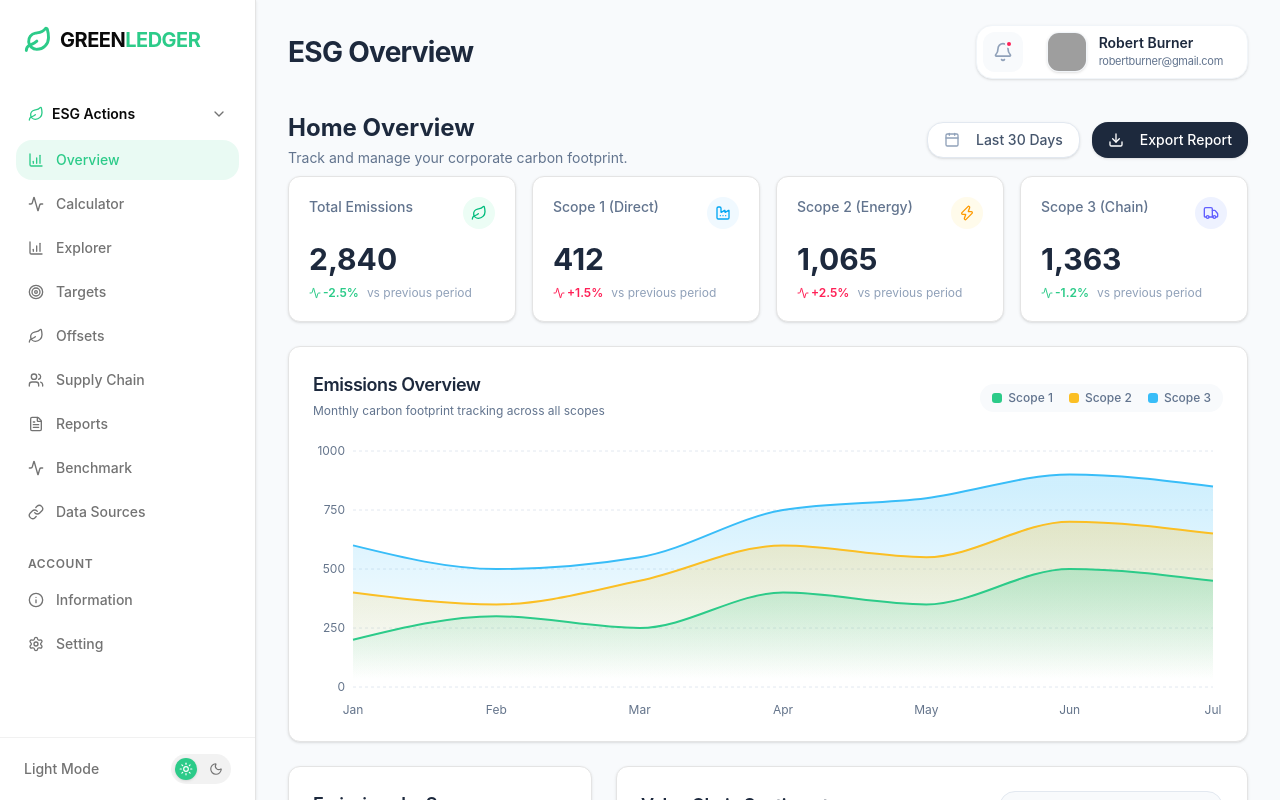
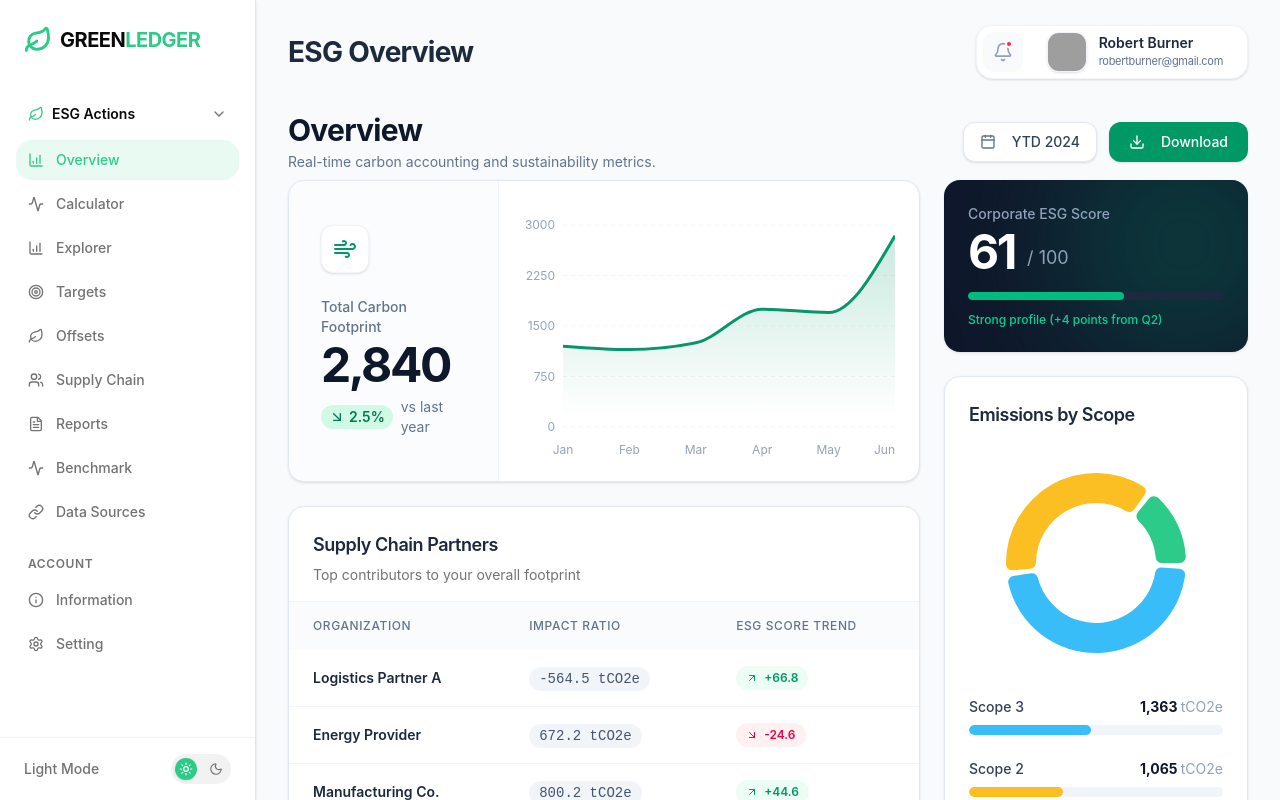
Before and after one commit to ahhrsya/esg-dashboard, a React (Vite) app: page /dashboard#/dashboard in a window 1280 px wide. Built offline with nearby package versions, Linux system fonts and the light colour scheme; grey boxes are pictures that could not be loaded.

Commit message:
Complete redesign of Dashboard layout - 2 column structure

```diff
--- a/src/pages/Dashboard.tsx
+++ b/src/pages/Dashboard.tsx
@@ -1,146 +1,170 @@
-import { Card, CardContent, CardHeader, CardTitle } from "@/components/ui/card";
+import { Card, CardContent, CardHeader, CardTitle, CardDescription } from "@/components/ui/card";
 import { Button } from "@/components/ui/button";
 import { PieChart, Pie, Cell, ResponsiveContainer, Tooltip, AreaChart, Area, XAxis, YAxis, CartesianGrid } from "recharts";
-import { Calendar, Download, Leaf, Truck, Zap, Factory, TrendingUp, Search, Activity } from "lucide-react";
-import { Input } from "@/components/ui/input";
+import { Calendar, Download, ArrowUpRight, ArrowDownRight, Wind } from "lucide-react";
 
 export default function Dashboard() {
   const pieData = [
-    { name: "Scope 1 (Direct)", value: 412, color: "var(--color-brand-green)" },
-    { name: "Scope 2 (Energy)", value: 1065, color: "#FBBF24" },
-    { name: "Scope 3 (Chain)", value: 1363, color: "#38BDF8" },
+    { name: "Scope 1", value: 412, color: "var(--color-brand-green)" },
+    { name: "Scope 2", value: 1065, color: "#FBBF24" },
+    { name: "Scope 3", value: 1363, color: "#38BDF8" },
   ];
 
   const areaData = [
-    { name: "Jan", scope1: 200, scope2: 400, scope3: 600 },
-    { name: "Feb", scope1: 300, scope2: 350, scope3: 500 },
-    { name: "Mar", scope1: 250, scope2: 450, scope3: 550 },
-    { name: "Apr", scope1: 400, scope2: 600, scope3: 750 },
-    { name: "May", scope1: 350, scope2: 550, scope3: 800 },
-    { name: "Jun", scope1: 500, scope2: 700, scope3: 900 },
-    { name: "Jul", scope1: 450, scope2: 650, scope3: 850 },
+    { name: "Jan", total: 1200 },
+    { name: "Feb", total: 1150 },
+    { name: "Mar", total: 1250 },
+    { name: "Apr", total: 1750 },
+    { name: "May", total: 1700 },
+    { name: "Jun", total: 2840 },
   ];
 
   const scorecardData = [
-    { company: "Logistics Partner A", score: 66.8, mentions: "3,212", impact: "-564.5" },
-    { company: "Energy Provider", score: -24.6, mentions: "2,249", impact: "672.2" },
-    { company: "Manufacturing Co.", score: 44.6, mentions: "2,800", impact: "800.2" },
-    { company: "Tech Services", score: 55.6, mentions: "813", impact: "-321.3" },
-    { company: "Office Supplies", score: 72.1, mentions: "450", impact: "-110.0" },
-  ];
-
-  const topCards = [
-    { title: "Total Emissions", value: "2,840", diff: "-2.5%", isPositive: true, icon: Leaf, bg: "bg-emerald-50 text-emerald-500" },
-    { title: "Scope 1 (Direct)", value: "412", diff: "+1.5%", isPositive: false, icon: Factory, bg: "bg-sky-50 text-sky-500" },
-    { title: "Scope 2 (Energy)", value: "1,065", diff: "+2.5%", isPositive: false, icon: Zap, bg: "bg-amber-50 text-amber-500" },
-    { title: "Scope 3 (Chain)", value: "1,363", diff: "-1.2%", isPositive: true, icon: Truck, bg: "bg-indigo-50 text-indigo-500" },
+    { company: "Logistics Partner A", score: "+66.8", impact: "-564.5", status: "good" },
+    { company: "Energy Provider", score: "-24.6", impact: "672.2", status: "bad" },
+    { company: "Manufacturing Co.", score: "+44.6", impact: "800.2", status: "good" },
+    { company: "Tech Services", score: "+55.6", impact: "-321.3", status: "good" },
   ];
 
   return (
-    <div className="space-y-6 animate-in fade-in duration-500">
+    <div className="space-y-6 animate-in fade-in duration-500 pb-10">
       <div className="flex flex-col md:flex-row justify-between items-start md:items-center gap-4 mb-2">
         <div>
-          <h2 className="text-2xl font-bold font-heading text-slate-800 flex items-center gap-2">
-            Home Overview
+          <h2 className="text-3xl font-bold font-heading text-slate-900 tracking-tight">
+            Overview
           </h2>
-          <p className="text-slate-500 text-sm mt-1">Track and manage your corporate carbon footprint.</p>
+          <p className="text-slate-500 text-sm mt-1">Real-time carbon accounting and sustainability metrics.</p>
         </div>
         <div className="flex items-center gap-3">
-          <Button variant="outline" className="bg-white text-slate-600 shadow-sm border-slate-200 rounded-lg h-9 px-4 text-sm font-medium">
-            <Calendar className="w-4 h-4 mr-2 text-slate-400" />
-            Last 30 Days
+          <Button variant="outline" className="bg-white border-slate-200 text-slate-700 h-10 px-4 rounded-xl font-medium shadow-sm">
+            <Calendar className="w-4 h-4 mr-2 text-slate-500" />
+            YTD 2024
           </Button>
-          <Button className="bg-slate-800 hover:bg-slate-700 text-white rounded-lg shadow-sm h-9 px-4 text-sm font-medium">
+          <Button className="bg-emerald-600 hover:bg-emerald-700 text-white h-10 px-5 rounded-xl font-medium shadow-sm border-0">
             <Download className="w-4 h-4 mr-2" />
-            Export Report
+            Download
           </Button>
         </div>
       </div>
 
-      <div className="grid grid-cols-1 sm:grid-cols-2 lg:grid-cols-4 gap-4">
-        {topCards.map((card, idx) => (
-          <Card key={idx} className="border-border shadow-sm rounded-xl hover:shadow-md transition-shadow">
-            <CardContent className="p-5">
-              <div className="flex justify-between items-start mb-3">
-                <p className="text-slate-500 text-sm font-medium">{card.title}</p>
-                <div className={`p-2 rounded-lg ${card.bg}`}>
-                  <card.icon className="w-4 h-4" />
+      <div className="grid grid-cols-1 xl:grid-cols-12 gap-6">
+
+        {/* LEFT COLUMN */}
+        <div className="xl:col-span-8 flex flex-col gap-6">
+
+          {/* Main Hero Metric + Graph */}
+          <Card className="border-slate-200 shadow-sm rounded-2xl overflow-hidden">
+            <div className="flex flex-col lg:flex-row">
+              <div className="lg:w-1/3 p-6 lg:p-8 bg-slate-50/50 flex flex-col justify-center border-b lg:border-b-0 lg:border-r border-slate-100">
+                <div className="w-12 h-12 bg-white rounded-xl shadow-sm flex items-center justify-center mb-6 border border-slate-100">
+                  <Wind className="w-6 h-6 text-emerald-600" />
+                </div>
+                <h3 className="text-slate-500 font-medium text-sm mb-1">Total Carbon Footprint</h3>
+                <div className="flex items-baseline gap-2 mb-2">
+                  <span className="text-5xl font-bold font-heading text-slate-900 tracking-tighter">2,840</span>
+                </div>
+                <div className="flex items-center gap-2">
+                  <span className="inline-flex items-center gap-1 bg-emerald-100 text-emerald-700 font-semibold px-2 py-0.5 rounded-md text-sm">
+                    <ArrowDownRight className="w-4 h-4" /> 2.5%
+                  </span>
+                  <span className="text-slate-500 text-sm">vs last year</span>
                 </div>
               </div>
-              <div className="flex flex-col gap-1">
-                <span className="text-3xl font-bold font-heading text-slate-800">{card.value}</span>
-                <div className="flex items-center gap-2 text-xs mt-1">
-                  <span className={`font-semibold flex items-center gap-0.5 ${card.isPositive ? 'text-brand-green' : 'text-rose-500'}`}>
-                    <Activity className="w-3 h-3" />
-                    {card.diff}
+              <div className="lg:w-2/3 p-6 h-[300px] lg:h-auto min-h-[300px]">
+                <ResponsiveContainer width="100%" height="100%">
+                  <AreaChart data={areaData} margin={{ top: 20, right: 0, left: -20, bottom: 0 }}>
+                    <defs>
+                      <linearGradient id="colorTotal" x1="0" y1="0" x2="0" y2="1">
+                        <stop offset="5%" stopColor="#059669" stopOpacity={0.2}/>
+                        <stop offset="95%" stopColor="#059669" stopOpacity={0}/>
+                      </linearGradient>
+                    </defs>
+                    <CartesianGrid strokeDasharray="4 4" vertical={false} stroke="#f1f5f9" />
+                    <XAxis dataKey="name" axisLine={false} tickLine={false} tick={{ fontSize: 12, fill: "#94a3b8" }} dy={10} />
+                    <YAxis axisLine={false} tickLine={false} tick={{ fontSize: 12, fill: "#94a3b8" }} />
+                    <Tooltip cursor={{ stroke: '#cbd5e1', strokeWidth: 1, strokeDasharray: '4 4' }} contentStyle={{ borderRadius: '12px', border: '1px solid #e2e8f0', boxShadow: '0 10px 15px -3px rgba(0,0,0,0.1)' }} />
+                    <Area type="monotone" dataKey="total" stroke="#059669" strokeWidth={3} fillOpacity={1} fill="url(#colorTotal)" activeDot={{ r: 6, fill: "#059669", stroke: "#fff", strokeWidth: 2 }} />
+                  </AreaChart>
+                </ResponsiveContainer>
+              </div>
+            </div>
+          </Card>
+
+          {/* Table */}
+          <Card className="border-slate-200 shadow-sm rounded-2xl flex-1">
+            <CardHeader className="border-b border-slate-100 pb-4">
+              <CardTitle className="text-lg font-heading text-slate-800">Supply Chain Partners</CardTitle>
+              <CardDescription>Top contributors to your overall footprint</CardDescription>
+            </CardHeader>
+            <CardContent className="p-0">
+              <div className="overflow-x-auto">
+                <table className="w-full text-sm text-left">
+                  <thead className="text-xs text-slate-500 font-medium bg-slate-50/80">
+                    <tr>
+                      <th className="px-6 py-4 font-medium uppercase tracking-wider">Organization</th>
+                      <th className="px-6 py-4 font-medium uppercase tracking-wider">Impact Ratio</th>
+                      <th className="px-6 py-4 font-medium uppercase tracking-wider">ESG Score Trend</th>
+                    </tr>
+                  </thead>
+                  <tbody className="divide-y divide-slate-100">
+                    {scorecardData.map((row, idx) => (
+                      <tr key={idx} className="hover:bg-slate-50/50 transition-colors">
+                        <td className="px-6 py-4">
+                          <span className="font-semibold text-slate-800">{row.company}</span>
+                        </td>
+                        <td className="px-6 py-4">
+                          <span className="font-mono text-slate-600 bg-slate-100 px-2.5 py-1 rounded-md">{row.impact} tCO2e</span>
+                        </td>
+                        <td className="px-6 py-4">
+                          <span className={`inline-flex items-center gap-1.5 px-2.5 py-1 rounded-lg text-xs font-semibold ${row.status === 'good' ? 'bg-emerald-50 text-emerald-600' : 'bg-rose-50 text-rose-600'}`}>
+                            {row.status === 'good' ? <ArrowUpRight className="w-3 h-3" /> : <ArrowDownRight className="w-3 h-3" />}
+                            {row.score}
                           </span>
-                  <span className="text-slate-400">vs previous period</span>
-                </div>
+                        </td>
+                      </tr>
+                    ))}
+                  </tbody>
+                </table>
               </div>
             </CardContent>
           </Card>
-        ))}
+
         </div>
 
-      <div>
-        <Card className="border-border shadow-sm rounded-xl">
-          <CardHeader className="flex flex-row items-center justify-between pb-4">
-            <div>
-              <CardTitle className="text-lg font-heading text-slate-800">Emissions Overview</CardTitle>
-              <p className="text-xs text-slate-500 mt-1">Monthly carbon footprint tracking across all scopes</p>
+        {/* RIGHT COLUMN */}
+        <div className="xl:col-span-4 flex flex-col gap-6">
+
+          {/* ESG Score Mini Card */}
+           <Card className="border-slate-200 shadow-sm rounded-2xl bg-slate-900 border-0 text-white overflow-hidden relative">
+            <div className="absolute top-0 right-0 p-32 bg-emerald-500/20 rounded-full blur-3xl -mr-16 -mt-16 pointer-events-none"></div>
+            <CardContent className="p-6 relative z-10">
+              <p className="text-slate-400 text-sm font-medium mb-1">Corporate ESG Score</p>
+              <div className="flex items-end gap-3 mb-4">
+                <span className="text-5xl font-bold font-heading tracking-tighter text-white">61</span>
+                <span className="text-slate-400 text-lg mb-1">/ 100</span>
               </div>
-            <div className="flex items-center gap-4 text-xs font-medium text-slate-500 px-3 py-1.5 bg-slate-50 rounded-lg">
-              <span className="flex items-center gap-1.5"><span className="w-2.5 h-2.5 rounded-[3px] bg-brand-green"></span> Scope 1</span>
-              <span className="flex items-center gap-1.5"><span className="w-2.5 h-2.5 rounded-[3px] bg-[#FBBF24]"></span> Scope 2</span>
-              <span className="flex items-center gap-1.5"><span className="w-2.5 h-2.5 rounded-[3px] bg-[#38BDF8]"></span> Scope 3</span>
+              <div className="w-full bg-slate-800 h-2 rounded-full overflow-hidden mb-3">
+                <div className="bg-emerald-500 h-full rounded-full" style={{ width: '61%' }}></div>
               </div>
-          </CardHeader>
-          <CardContent className="h-[300px]">
-            <ResponsiveContainer width="100%" height="100%">
-              <AreaChart data={areaData} margin={{ top: 10, right: 10, left: -20, bottom: 0 }}>
-                <defs>
-                  <linearGradient id="fillScope1" x1="0" y1="0" x2="0" y2="1">
-                    <stop offset="5%" stopColor="var(--color-brand-green)" stopOpacity={0.4}/>
-                    <stop offset="95%" stopColor="var(--color-brand-green)" stopOpacity={0}/>
-                  </linearGradient>
-                  <linearGradient id="fillScope2" x1="0" y1="0" x2="0" y2="1">
-                    <stop offset="5%" stopColor="#FBBF24" stopOpacity={0.4}/>
-                    <stop offset="95%" stopColor="#FBBF24" stopOpacity={0}/>
-                  </linearGradient>
-                  <linearGradient id="fillScope3" x1="0" y1="0" x2="0" y2="1">
-                    <stop offset="5%" stopColor="#38BDF8" stopOpacity={0.4}/>
-                    <stop offset="95%" stopColor="#38BDF8" stopOpacity={0}/>
-                  </linearGradient>
-                </defs>
-                <CartesianGrid strokeDasharray="3 3" vertical={false} stroke="#E2E8F0" />
-                <XAxis dataKey="name" axisLine={false} tickLine={false} tick={{ fontSize: 12, fill: "#64748B" }} dy={10} />
-                <YAxis axisLine={false} tickLine={false} tick={{ fontSize: 12, fill: "#64748B" }} />
-                <Tooltip
-                  contentStyle={{ borderRadius: '8px', border: '1px solid #E2E8F0', boxShadow: '0 4px 6px -1px rgba(0,0,0,0.05)' }}
-                />
-                <Area type="monotone" dataKey="scope3" stroke="#38BDF8" fill="url(#fillScope3)" strokeWidth={2} />
-                <Area type="monotone" dataKey="scope2" stroke="#FBBF24" fill="url(#fillScope2)" strokeWidth={2} />
-                <Area type="monotone" dataKey="scope1" stroke="var(--color-brand-green)" fill="url(#fillScope1)" strokeWidth={2} />
-              </AreaChart>
-            </ResponsiveContainer>
+              <p className="text-emerald-400 text-xs font-medium">Strong profile (+4 points from Q2)</p>
             </CardContent>
           </Card>
-      </div>
 
-      <div className="grid grid-cols-1 lg:grid-cols-3 gap-6">
-        <Card className="lg:col-span-1 border-border shadow-sm rounded-xl flex flex-col">
-          <CardHeader className="pb-0">
-            <CardTitle className="text-lg font-heading text-slate-800">Emissions by Source</CardTitle>
+          {/* Scope Breakdown list */}
+          <Card className="border-slate-200 shadow-sm rounded-2xl flex-1 flex flex-col">
+            <CardHeader className="pb-2">
+              <CardTitle className="text-lg font-heading text-slate-800">Emissions by Scope</CardTitle>
             </CardHeader>
-          <CardContent className="flex-1 flex flex-col items-center justify-center p-6">
-            <div className="h-[200px] w-full relative">
+            <CardContent className="flex-1 flex flex-col pt-4">
+
+              <div className="h-[220px] w-full relative mb-6">
                 <ResponsiveContainer width="100%" height="100%">
                   <PieChart>
                     <Pie
                       data={pieData}
-                    innerRadius={65}
+                      innerRadius={60}
                       outerRadius={90}
-                    paddingAngle={2}
+                      paddingAngle={4}
                       dataKey="value"
                       stroke="none"
                       cornerRadius={6}
@@ -149,67 +173,48 @@ export default function Dashboard() {
                         <Cell key={`cell-${index}`} fill={entry.color} />
                       ))}
                     </Pie>
-                  <Tooltip formatter={(value) => `${value} tCO2e`} />
+                    <Tooltip formatter={(value) => `${value} tCO2e`} contentStyle={{ borderRadius: '8px', border: 'none', boxShadow: '0 4px 6px -1px rgba(0,0,0,0.1)' }} />
                   </PieChart>
                 </ResponsiveContainer>
-              <div className="absolute inset-0 flex flex-col items-center justify-center pointer-events-none">
-                <span className="text-2xl font-bold font-heading text-slate-800">2.8k</span>
-                <span className="text-xs text-slate-500 font-medium">Total tCO2e</span>
+              </div>
+
+              <div className="space-y-6">
+                <div className="space-y-2">
+                  <div className="flex justify-between text-sm">
+                    <span className="font-medium text-slate-700">Scope 3 </span>
+                    <span className="font-bold text-slate-900">1,363 <span className="text-slate-400 font-normal">tCO2e</span></span>
+                  </div>
+                  <div className="w-full bg-slate-100 h-2.5 rounded-full overflow-hidden">
+                    <div className="bg-[#38BDF8] h-full rounded-full" style={{ width: '48%' }}></div>
                   </div>
                 </div>
 
-            <div className="w-full mt-4 space-y-3">
-              {pieData.map((item, i) => (
-                <div key={i} className="flex items-center justify-between text-sm">
-                  <div className="flex items-center gap-2">
-                    <span className="w-3 h-3 rounded-full" style={{ backgroundColor: item.color }}></span>
-                    <span className="text-slate-600">{item.name}</span>
+                <div className="space-y-2">
+                  <div className="flex justify-between text-sm">
+                    <span className="font-medium text-slate-700">Scope 2 </span>
+                    <span className="font-bold text-slate-900">1,065 <span className="text-slate-400 font-normal">tCO2e</span></span>
                   </div>
-                  <span className="font-semibold text-slate-800">{item.value}</span>
+                  <div className="w-full bg-slate-100 h-2.5 rounded-full overflow-hidden">
+                    <div className="bg-[#FBBF24] h-full rounded-full" style={{ width: '37%' }}></div>
                   </div>
-              ))}
                 </div>
+
+                <div className="space-y-2">
+                  <div className="flex justify-between text-sm">
+                    <span className="font-medium text-slate-700">Scope 1 </span>
+                    <span className="font-bold text-slate-900">412 <span className="text-slate-400 font-normal">tCO2e</span></span>
+                  </div>
+                  <div className="w-full bg-slate-100 h-2.5 rounded-full overflow-hidden">
+                    <div className="bg-brand-green h-full rounded-full" style={{ width: '15%' }}></div>
+                  </div>
+                </div>
+              </div>
+
             </CardContent>
           </Card>
 
-        <Card className="lg:col-span-2 border-border shadow-sm rounded-xl">
-          <CardHeader className="flex flex-row items-center justify-between border-b pb-4">
-            <CardTitle className="text-lg font-heading text-slate-800">Value Chain Sentiment</CardTitle>
-            <div className="relative">
-              <Search className="w-4 h-4 absolute left-3 top-1/2 -translate-y-1/2 text-slate-400" />
-              <Input className="w-56 pl-9 h-9 bg-slate-50 border-slate-200 rounded-lg text-sm" placeholder="Search suppliers..." />
         </div>
-          </CardHeader>
-          <CardContent className="p-0">
-            <div className="overflow-x-auto">
-              <table className="w-full text-sm text-left">
-                <thead className="text-xs text-slate-500 font-semibold uppercase bg-slate-50/50 border-b">
-                  <tr>
-                    <th className="px-6 py-4">Partner</th>
-                    <th className="px-6 py-4">Sentiment Score</th>
-                    <th className="px-6 py-4">Media Mentions</th>
-                    <th className="px-6 py-4">Impact Ratio</th>
-                  </tr>
-                </thead>
-                <tbody className="divide-y divide-border">
-                  {scorecardData.map((row, idx) => (
-                    <tr key={idx} className="hover:bg-slate-50/20 transition-colors">
-                      <td className="px-6 py-4 font-medium text-slate-800">{row.company}</td>
-                      <td className="px-6 py-4">
-                        <span className={`inline-flex items-center gap-1.5 px-2.5 py-1 rounded-md text-xs font-medium ${row.score > 0 ? 'bg-brand-green/10 text-brand-green' : 'bg-rose-500/10 text-rose-500'}`}>
-                          {row.score > 0 ? <TrendingUp className="w-3 h-3" /> : <Activity className="w-3 h-3" />}
-                          {row.score > 0 ? `+${row.score}` : row.score}
-                        </span>
-                      </td>
-                      <td className="px-6 py-4 text-slate-600">{row.mentions}</td>
-                      <td className="px-6 py-4 font-mono text-slate-600">{row.impact}</td>
-                    </tr>
-                  ))}
-                </tbody>
-              </table>
-            </div>
-          </CardContent>
-        </Card>
+
       </div>
     </div>
   );
```
Lines whose indentation alone changed are shown as unchanged.
